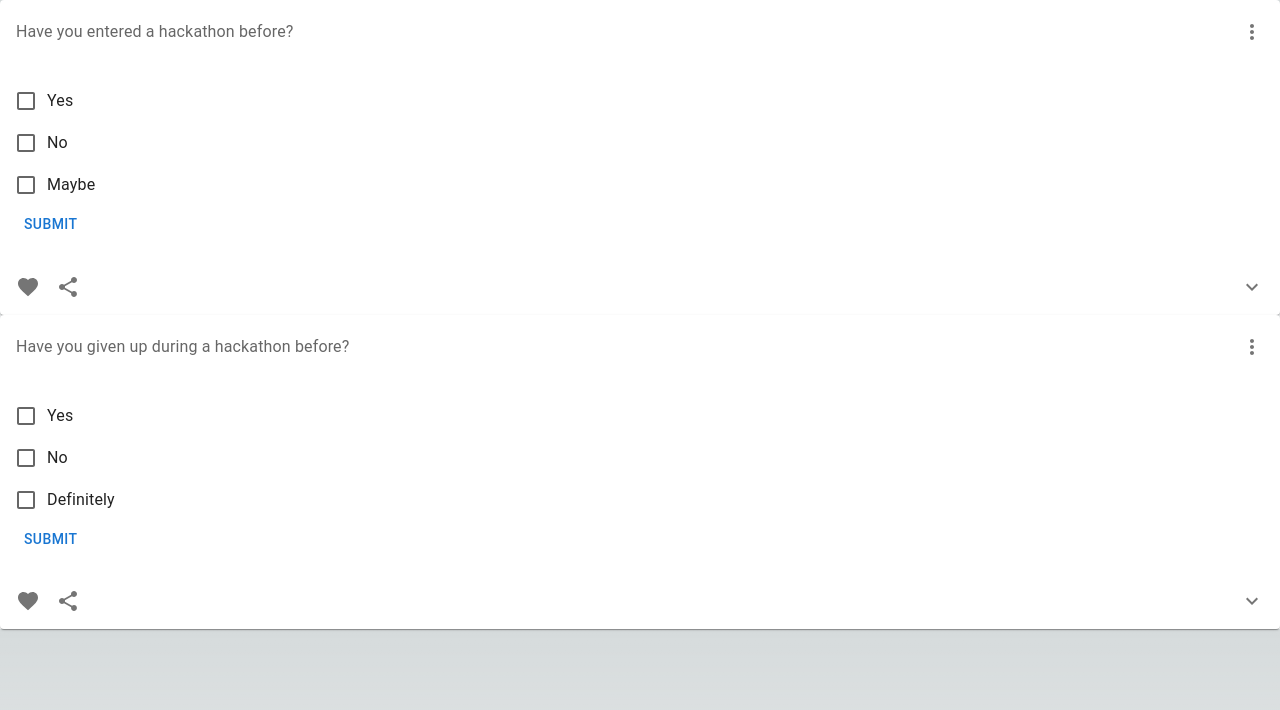
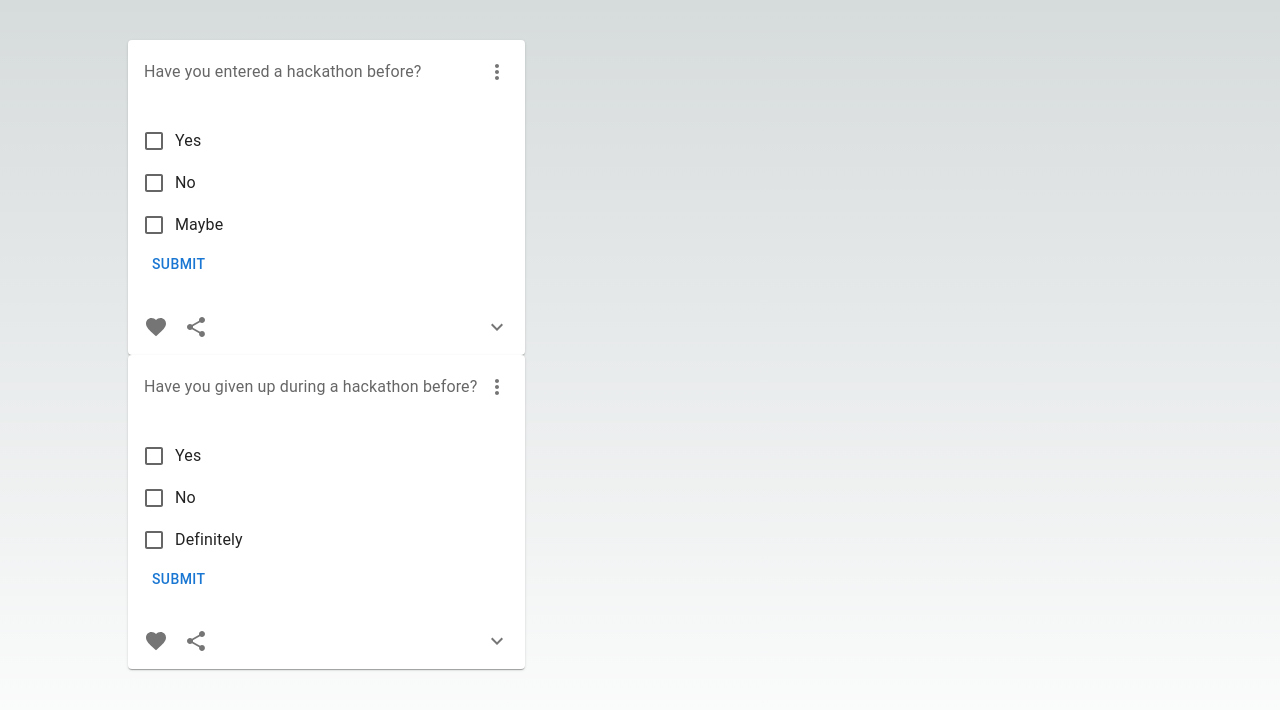
Before and after one commit to moroha29/HackAndRollFE, a Next.js app: page /question in a window 1280 px wide. Shown: the top 710 px of the page. Built offline with nearby package versions, Linux system fonts and the light colour scheme.

Commit message:
Reverted back to questions page

```diff
--- a/app/question/page.tsx
+++ b/app/question/page.tsx
@@ -76,6 +76,9 @@
   return (
     <div>
 
+    <main className="flex min-h-screen flex-col items-center justify-between p-10">
+      <div className="z-10 max-w-5xl w-full items-center justify-between font-mono text-sm lg:flex">
+
     <div>
           {mappedQuestionData.map((question, index) => (
             <CardDisplay
@@ -88,6 +91,9 @@
         </div>
         </div>
 
+    </main>
+    </div>
+
   );
 };
 
```
Lines whose indentation alone changed are shown as unchanged.
